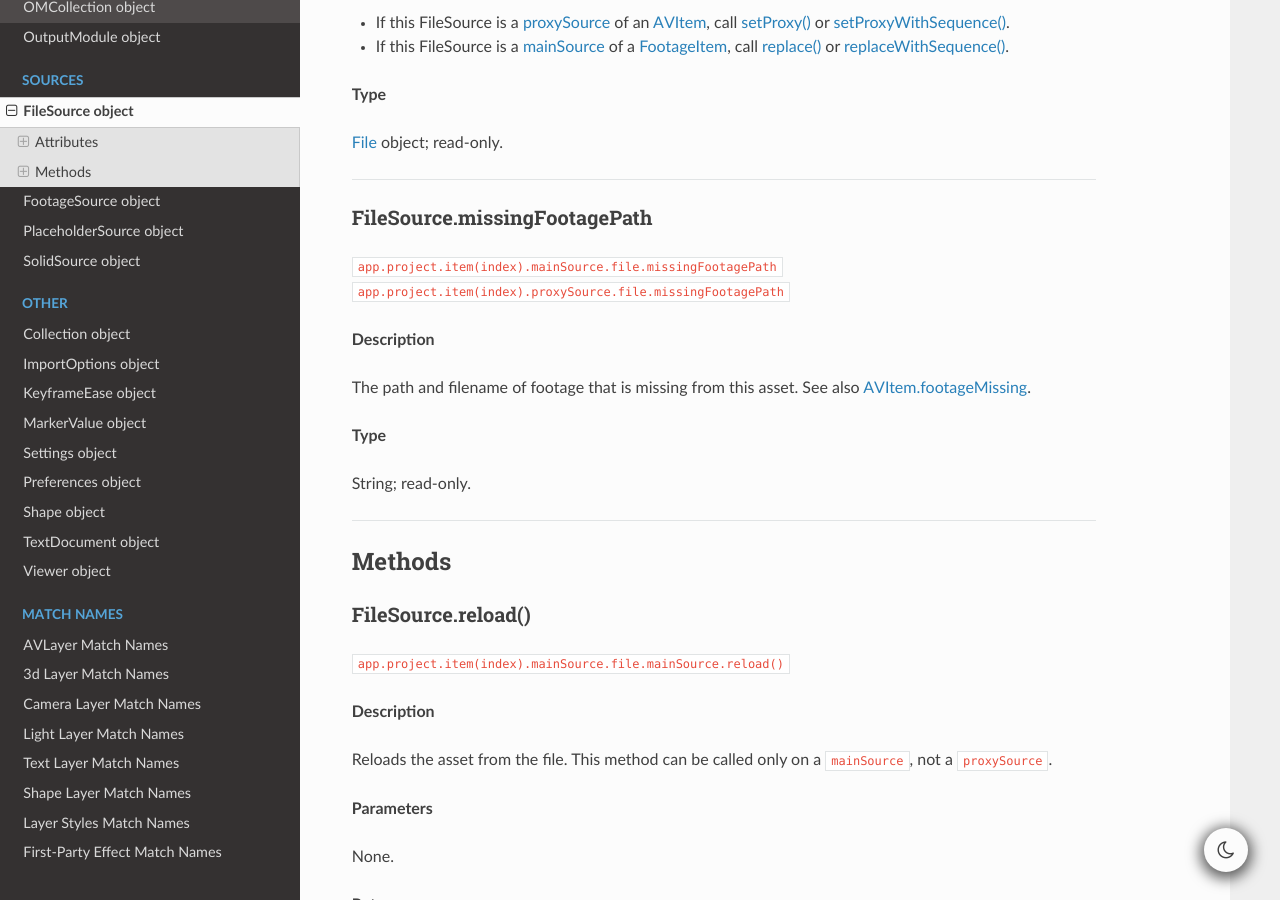
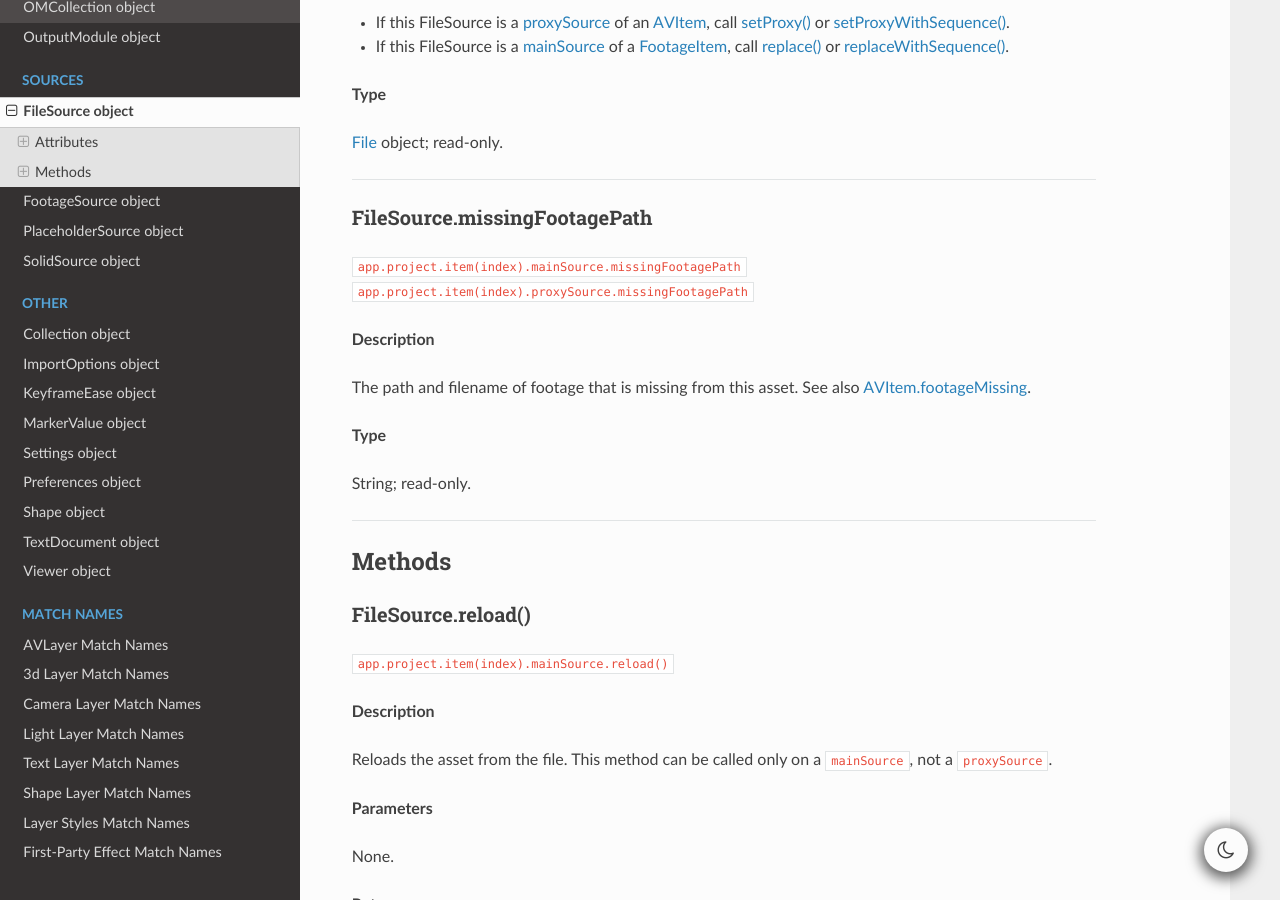
Before and after one commit to docsforadobe/after-effects-scripting-guide, a Sphinx documentation site: the page built from docs/sources/filesource.rst, in a window 1280 px wide and 900 px high, scrolled down 692 px. Built offline with Sphinx 7.4.7 and the Read the Docs theme 2.0.0, drawn with Linux system fonts in a browser that asks for light colours.

Commit message:
Fix incorrect example paths for FileSource

```diff
--- a/docs/sources/filesource.rst
+++ b/docs/sources/filesource.rst
@@ -44,8 +44,8 @@ The `Extendscript File <https://extendscript.docsforadobe.dev/file-system-access
 FileSource.missingFootagePath
 *********************************************
 
-|  ``app.project.item(index).mainSource.file.missingFootagePath``
-|  ``app.project.item(index).proxySource.file.missingFootagePath``
+|  ``app.project.item(index).mainSource.missingFootagePath``
+|  ``app.project.item(index).proxySource.missingFootagePath``
 
 **Description**
 
@@ -66,7 +66,7 @@ Methods
 FileSource.reload()
 *********************************************
 
-``app.project.item(index).mainSource.file.mainSource.reload()``
+``app.project.item(index).mainSource.reload()``
 
 **Description**
 
```
